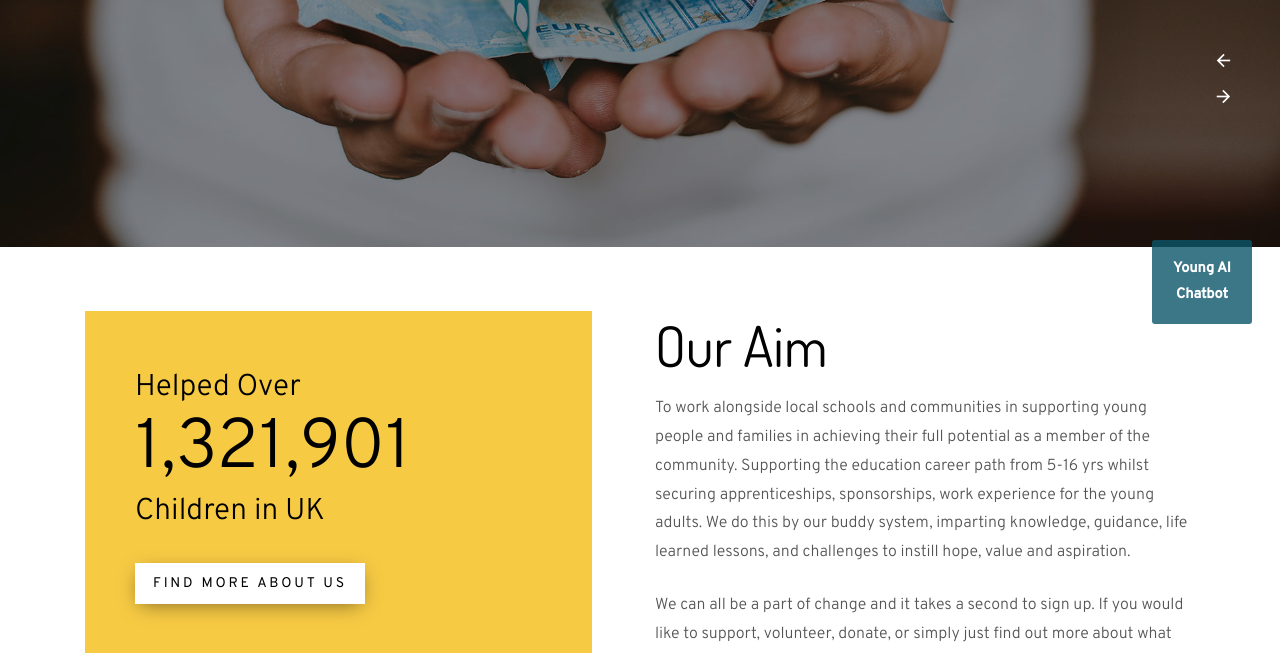
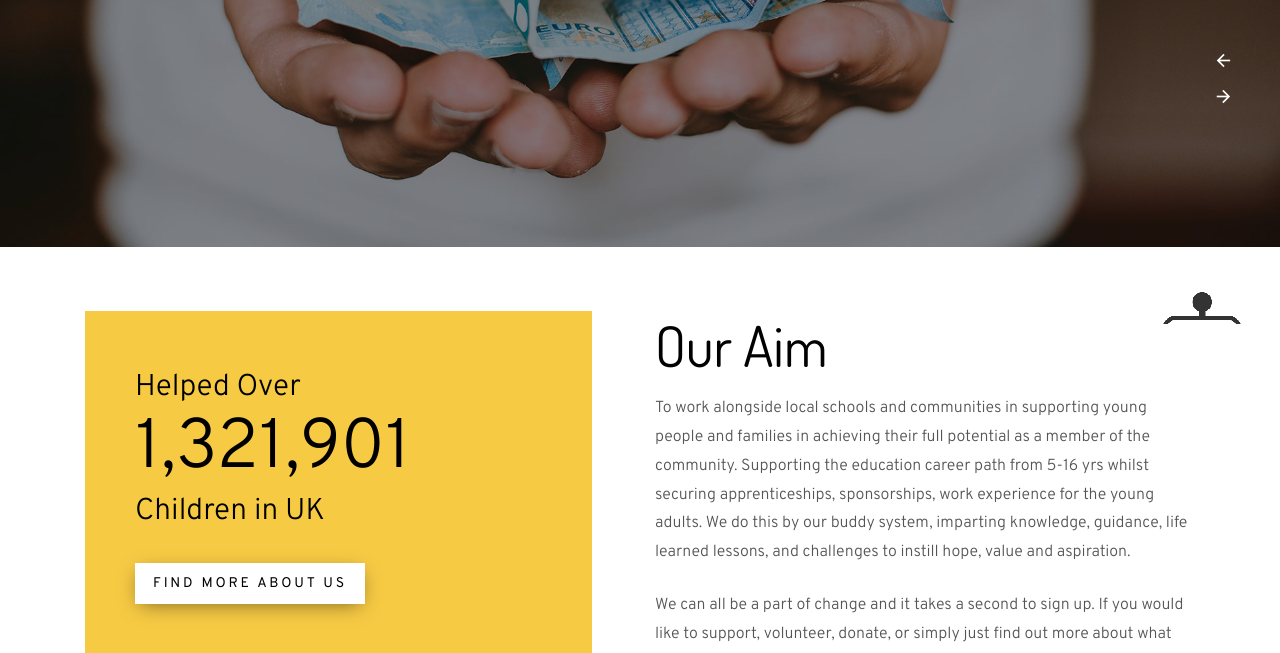
Before and after one commit to styuk1234/StartYoungUK-Website, a Django app: page / in a window 1280 px wide. Shown: the part 453-1106 px from the top of the page. Run offline with Django 4.2, Linux system fonts and the light colour scheme; data that the repository does not hold is empty; some libraries are stand-ins or nearby versions; some web fonts are replaced.

Commit message:
making chatbot cute, profile page bg

```diff
--- a/home/templates/base.html
+++ b/home/templates/base.html
@@ -70,7 +70,7 @@
 
 /* Button used to open the chat form - fixed at the bottom of the page */
 .open-button {
-    background-color: rgb(11, 85, 106);
+    background-image: url('/static/images/chatbot.png');
     color: white;
     padding: 16px 20px;
     border: none;
@@ -79,6 +79,7 @@
     position: fixed;
     bottom: 23px;
     right: 28px;
+    height: 100x;
     width: 100px;
     z-index: 1;
 }
@@ -284,7 +285,7 @@
       </div>
     </div>
   </footer>
-  <button class="open-button" onclick="openForm()">Young AI Chatbot</button>
+  <button class="open-button" onclick="openForm()"></button>
 
   <div class="chat-popup" id="myChat">
     <form class="form-container">
--- a/home/templates/home.html
+++ b/home/templates/home.html
@@ -203,4 +203,8 @@
     </div>
 </div>
 
+<script>
+    document.getElementByClass("owl-stage").style("transform", "translate3d(0px, 0px, 0px)");
+</script>
+
 {% endblock %}
--- a/users/templates/userhome.html
+++ b/users/templates/userhome.html
@@ -32,7 +32,7 @@
     document.getElementById('nav-userhome').classList.add('active');
 </script>
 
-<div class="site-section fund-raisers" style="padding-top: 150px;background-color: gainsboro;">
+<div class="site-section fund-raisers" style="padding-top: 150px;background-image: url('/static/images/bg_1.jpg');">
     <div class="container">
       <div class="row mb-3 justify-content-center">
         <div class="col-md-8 text-center">
```
Also changed, not shown: home/static/images/chatbot.png (added), users/templates/bg_1.jpg (added), users/templates/images/bg_1.jpg (added), users/templates/images/bg_2.jpg (added).
